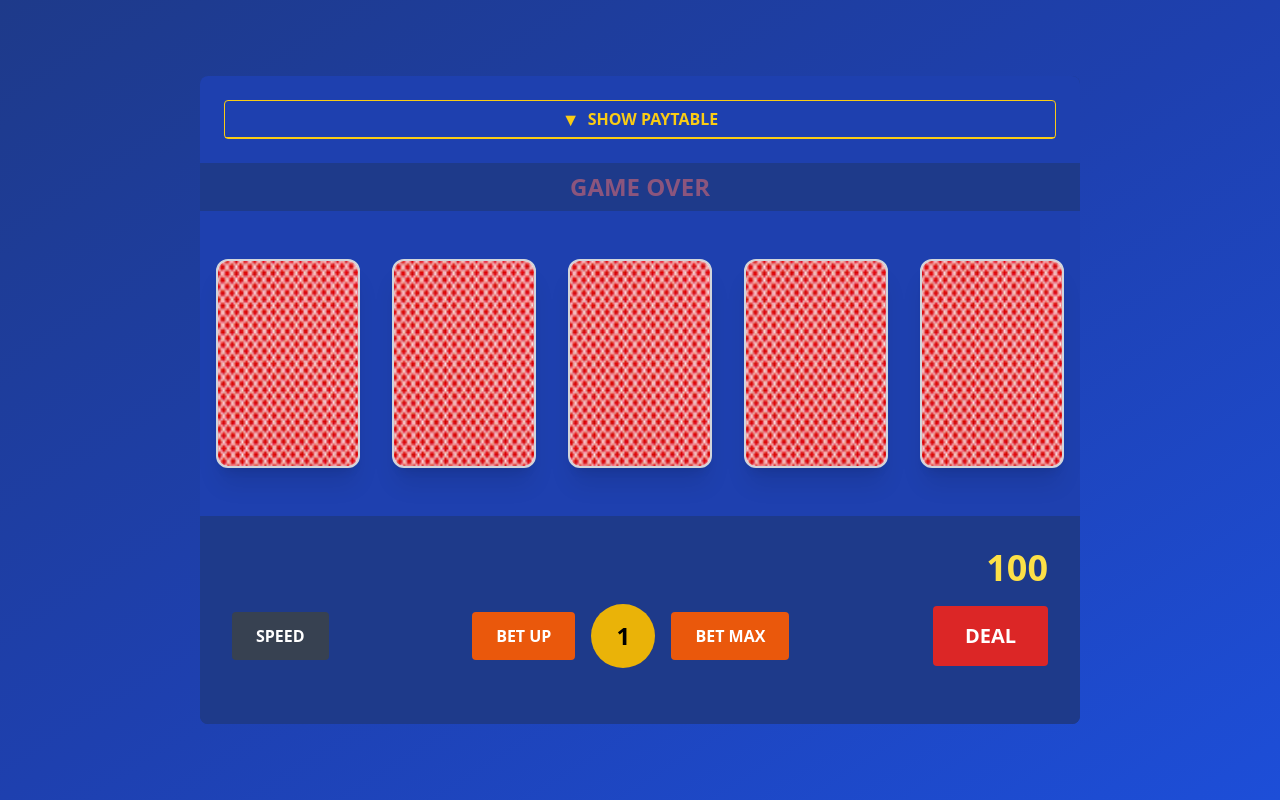
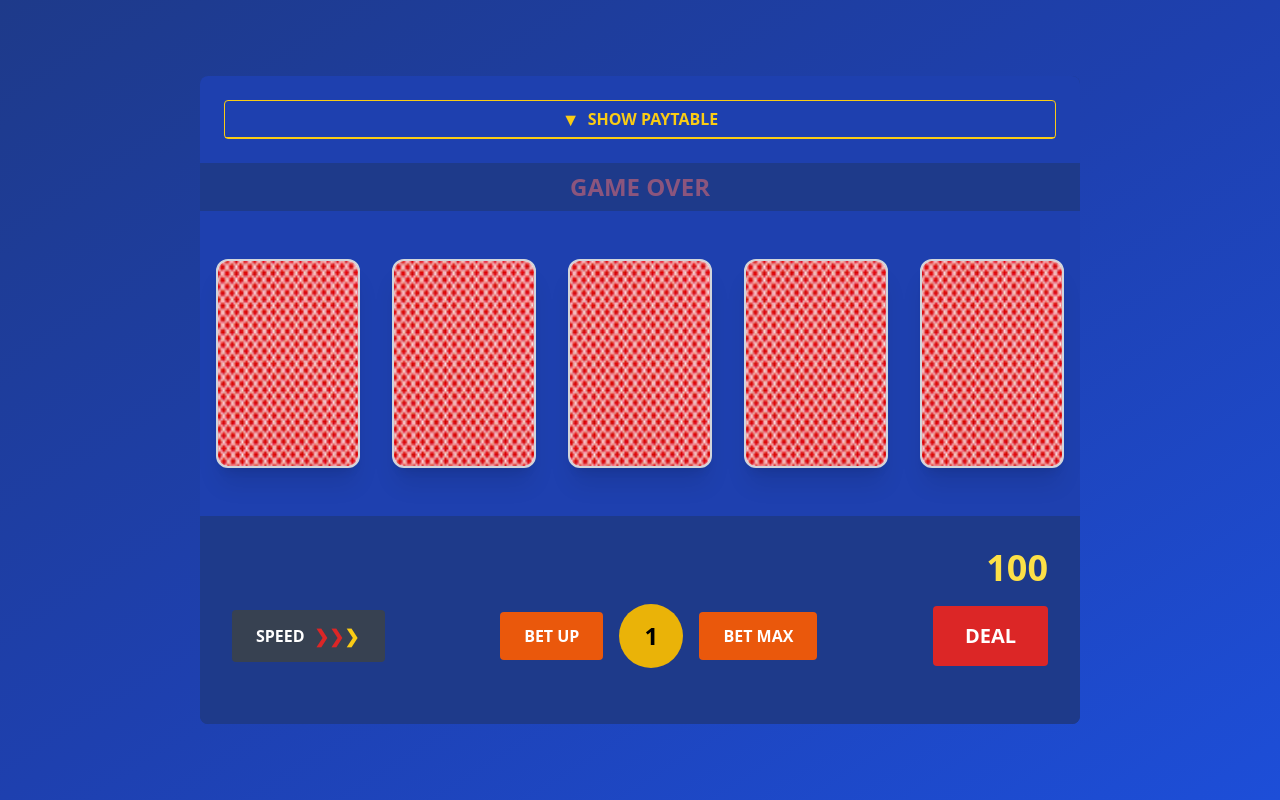
Before and after one commit to audiodude/video-poker-2, a Vue app: page / in a window 1280 px wide. Built offline with nearby package versions, Linux system fonts and the light colour scheme.

Commit message:
Speed indicator

```diff
--- a/src/components/VideoPokerGame.vue
+++ b/src/components/VideoPokerGame.vue
@@ -106,7 +106,8 @@
         <div class="left-controls">
           <div class="speed-dropdown-container">
             <button @click="toggleSpeedDropdown" class="speed-button">
-              SPEED
+              <span class="speed-text">SPEED</span>
+              <span class="speed-arrows" v-html="getSpeedArrows()"></span>
             </button>
             <div v-if="showSpeedDropdown" class="speed-dropdown">
               <div
@@ -320,6 +321,20 @@ function selectSpeed(speed: 'slow' | 'normal' | 'fast' | 'none') {
   showSpeedDropdown.value = false;
 }
 
+function getSpeedArrows() {
+  const redArrow = '<span class="text-red-600">❯</span>'
+  const yellowArrow = '<span class="text-yellow-400">❯</span>'
+  const noSymbol = '<span class="text-red-600 text-2xl">⊘</span>'
+
+  switch (gameStore.animationSpeed) {
+    case 'slow': return redArrow + yellowArrow + yellowArrow
+    case 'normal': return redArrow + redArrow + yellowArrow
+    case 'fast': return redArrow + redArrow + redArrow
+    case 'none': return noSymbol
+    default: return redArrow + redArrow + yellowArrow
+  }
+}
+
 gameStore.initializeGame();
 </script>
 
@@ -394,7 +409,16 @@ gameStore.initializeGame();
 }
 
 .speed-button {
-  @apply bg-gray-700 hover:bg-gray-600 text-white font-bold py-3 px-6 text-base rounded;
+  @apply bg-gray-700 hover:bg-gray-600 text-white font-bold py-3 px-6 text-base rounded flex items-center justify-center gap-2;
+}
+
+.speed-text {
+  @apply text-white font-bold;
+}
+
+.speed-arrows {
+  @apply text-lg flex items-center justify-center;
+  min-width: 3rem;
 }
 
 .speed-dropdown {
@@ -636,6 +660,15 @@ gameStore.initializeGame();
     @apply py-2 px-3 text-sm;
   }
 
+  .speed-text {
+    @apply text-sm;
+  }
+
+  .speed-arrows {
+    @apply text-base;
+    min-width: 2.5rem;
+  }
+
   .speed-dropdown {
     @apply text-sm;
   }
```
